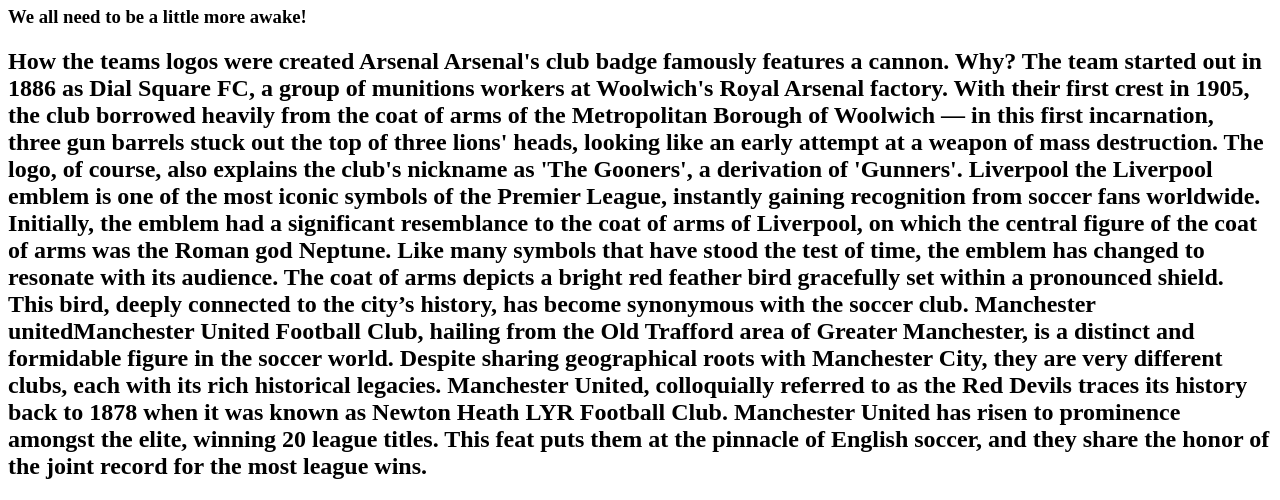
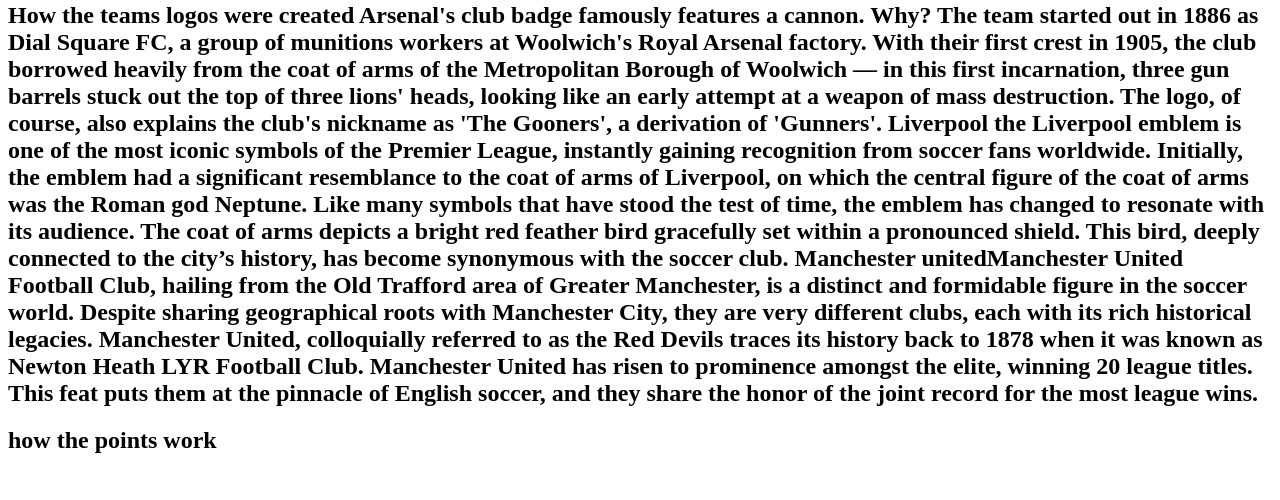
Before and after one commit to zidanek9773/zk9773, a plain HTML site: page index.html in a window 1280 px wide. Shown: the part 444-944 px from the top of the page. After the commit the page ends 918 px from the top, so only its background shows below. Drawn offline with Linux system fonts and the light colour scheme.

Commit message:
Update index.html

```diff
--- a/index.html
+++ b/index.html
@@ -1,7 +1,7 @@
 <html>
 <head>
 <h1 class="s1">24/25 clubs</h1>
-liverpool is first
+
 </head>
 <img src="https://scontent.fbah6-1.fna.fbcdn.net/v/t39.30808-6/350502616_783552633345437_6560173160627134653_n.png?_nc_cat=100&ccb=1-7&_nc_sid=127cfc&_nc_ohc=sDA2aZqJH_EQ7kNvgH992AM&_nc_zt=23&_nc_ht=scontent.fbah6-1.fna&_nc_gid=AJNnmqnX8uAdp5OAqFfNfI7&oh=00_AYAk0so8xwzVtR40Y5L__l6H4LcO8kWqMjG3IcfTaf1BFw&oe=67800F7F" width="400"
 
@@ -13,12 +13,12 @@
     </h1>
 
     <h3 class="s1">
-    We all need to be a little more awake!
+
     </h3>
 
     <h2>
     How the teams logos were created
-Arsenal Arsenal's club badge famously features a cannon. Why? The team started out in 1886 as Dial Square FC, a group of munitions workers at Woolwich's Royal Arsenal factory. With their first crest in 1905, the club borrowed heavily from the coat of arms of the Metropolitan Borough of Woolwich — in this first incarnation, three gun barrels stuck out the top of three lions' heads, looking like an early attempt at a weapon of mass destruction. The logo, of course, also explains the club's nickname as 'The Gooners', a derivation of 'Gunners'.
+Arsenal's club badge famously features a cannon. Why? The team started out in 1886 as Dial Square FC, a group of munitions workers at Woolwich's Royal Arsenal factory. With their first crest in 1905, the club borrowed heavily from the coat of arms of the Metropolitan Borough of Woolwich — in this first incarnation, three gun barrels stuck out the top of three lions' heads, looking like an early attempt at a weapon of mass destruction. The logo, of course, also explains the club's nickname as 'The Gooners', a derivation of 'Gunners'.
 
 Liverpool the Liverpool emblem is one of the most iconic symbols of the Premier League, instantly gaining recognition from soccer fans worldwide. Initially, the emblem had a significant resemblance to the coat of arms of Liverpool, on which the central figure of the coat of arms was the Roman god Neptune.
 Like many symbols that have stood the test of time, the emblem has changed to resonate with its audience. The coat of arms depicts a bright red feather bird gracefully set within a pronounced shield. This bird, deeply connected to the city’s history, has become synonymous with the soccer club.
@@ -27,6 +27,13 @@
 Manchester United has risen to prominence amongst the elite, winning 20 league titles. This feat puts them at the pinnacle of English soccer, and they share the honor of the joint record for the most league wins.
 
     </h2>
+  <h2>
+    how the points work
+  </h2>
+
+
+
+
 
 
 </body>
```
